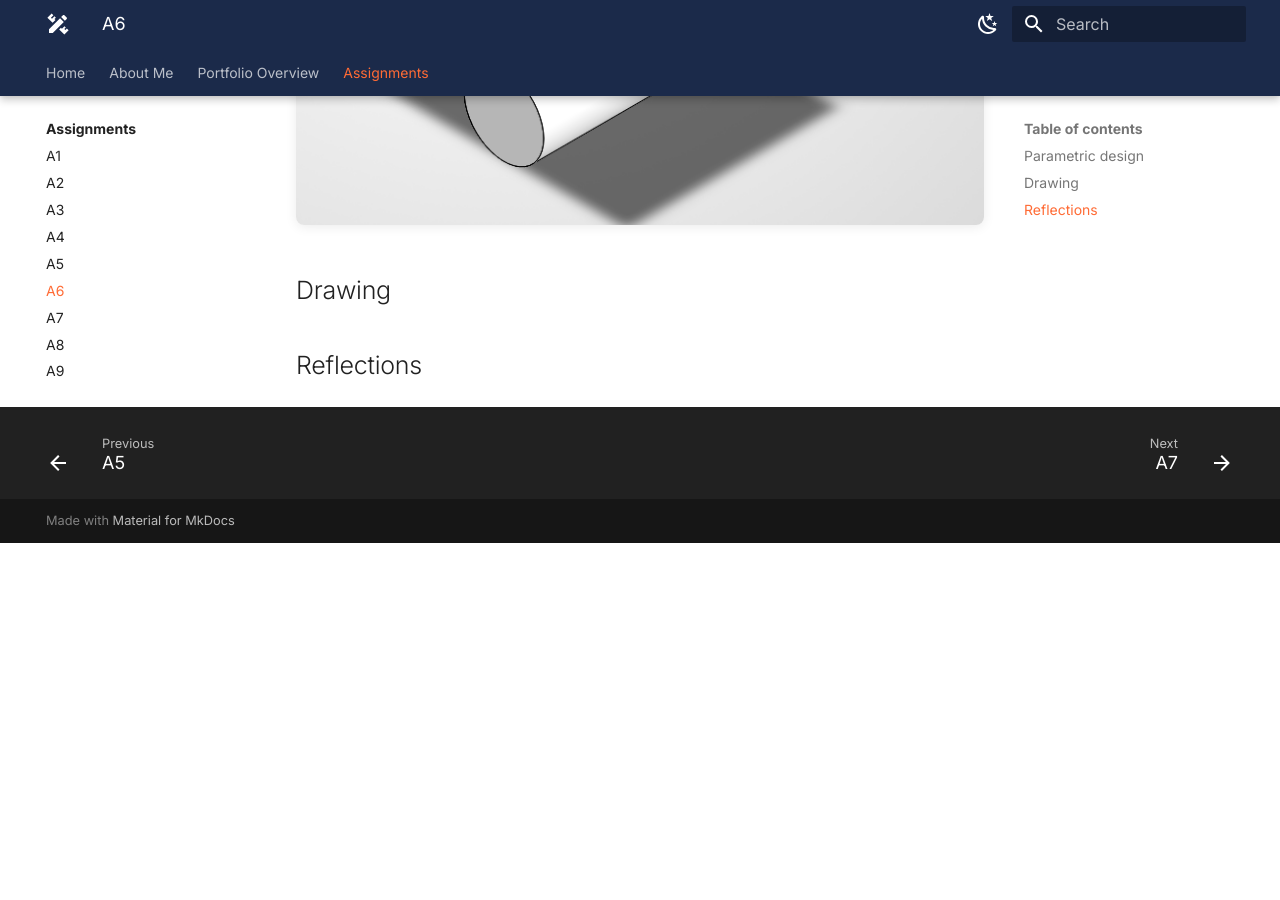
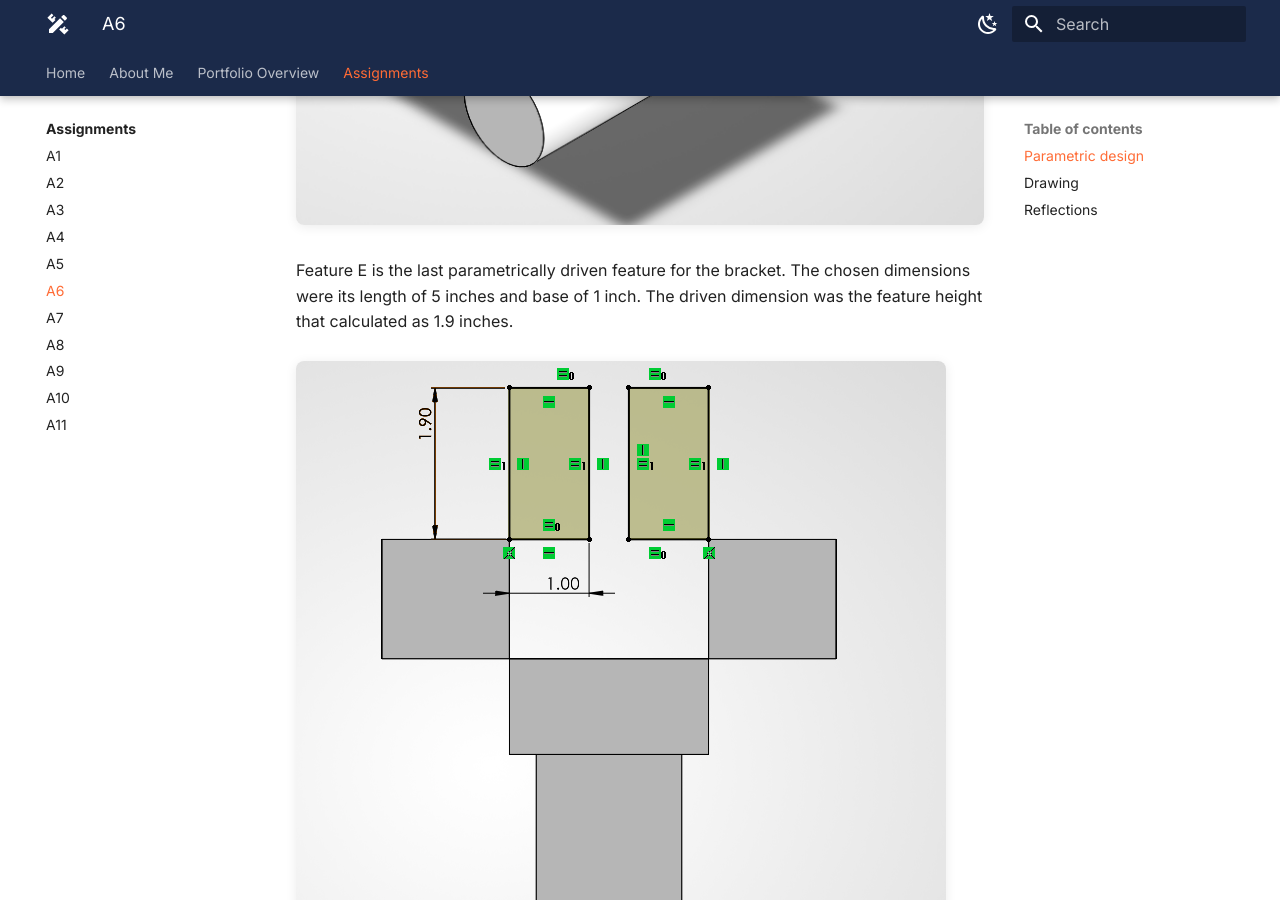
Before and after one commit to ajchiocca/megr2157-portfolio, an MkDocs documentation site: the page built from docs/assignments/A06/index.md, in a window 1280 px wide and 900 px high, scrolled down 5329 px. Built offline with MkDocs 1.6.1 and Material for MkDocs 9.7.7, drawn with Linux system fonts in a browser that asks for light colours; before the commit the page ends 5872 px from its top, so only the background shows below that.

Commit message:
Document Feature E specifications and images
Added details about Feature E including dimensions and images.

```diff
--- a/docs/assignments/A06/index.md
+++ b/docs/assignments/A06/index.md
@@ -37,6 +37,13 @@ Feature D was sketched on the two corners of feature C, and like feature C, on o
 <br>
 ![ftD1](ftD1.png)
 ![ftD2](ftD2.png)
+<br>
+<br>
+Feature E is the last parametrically driven feature for the bracket. The chosen dimensions were its length of 5 inches and base of 1 inch. The driven dimension was the feature height that calculated as 1.9 inches.
+<br>
+<br>
+![ftE1](ftE1.png)
+![ftE2](ftE2.png)
 
 
 ## Drawing
```
